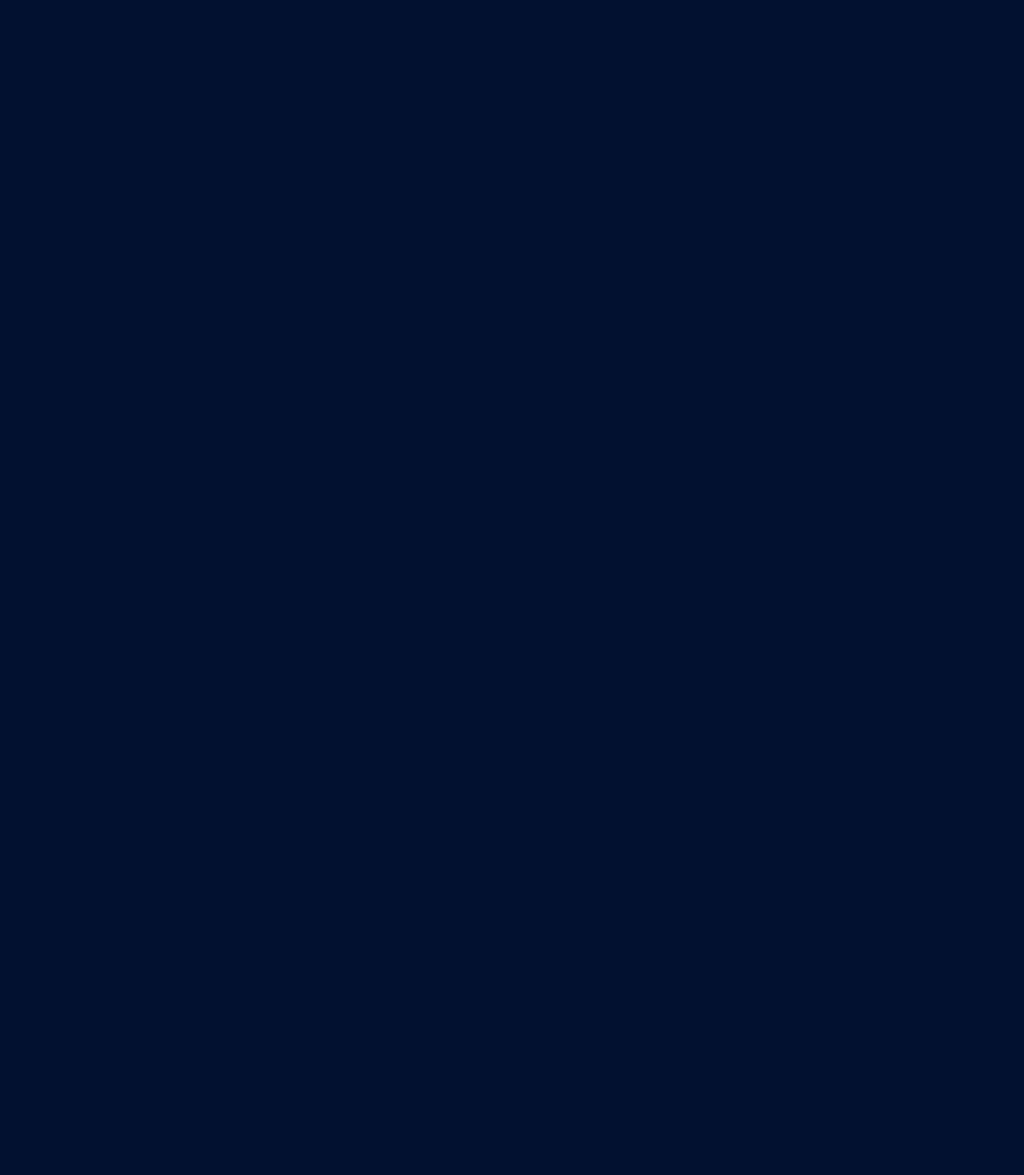
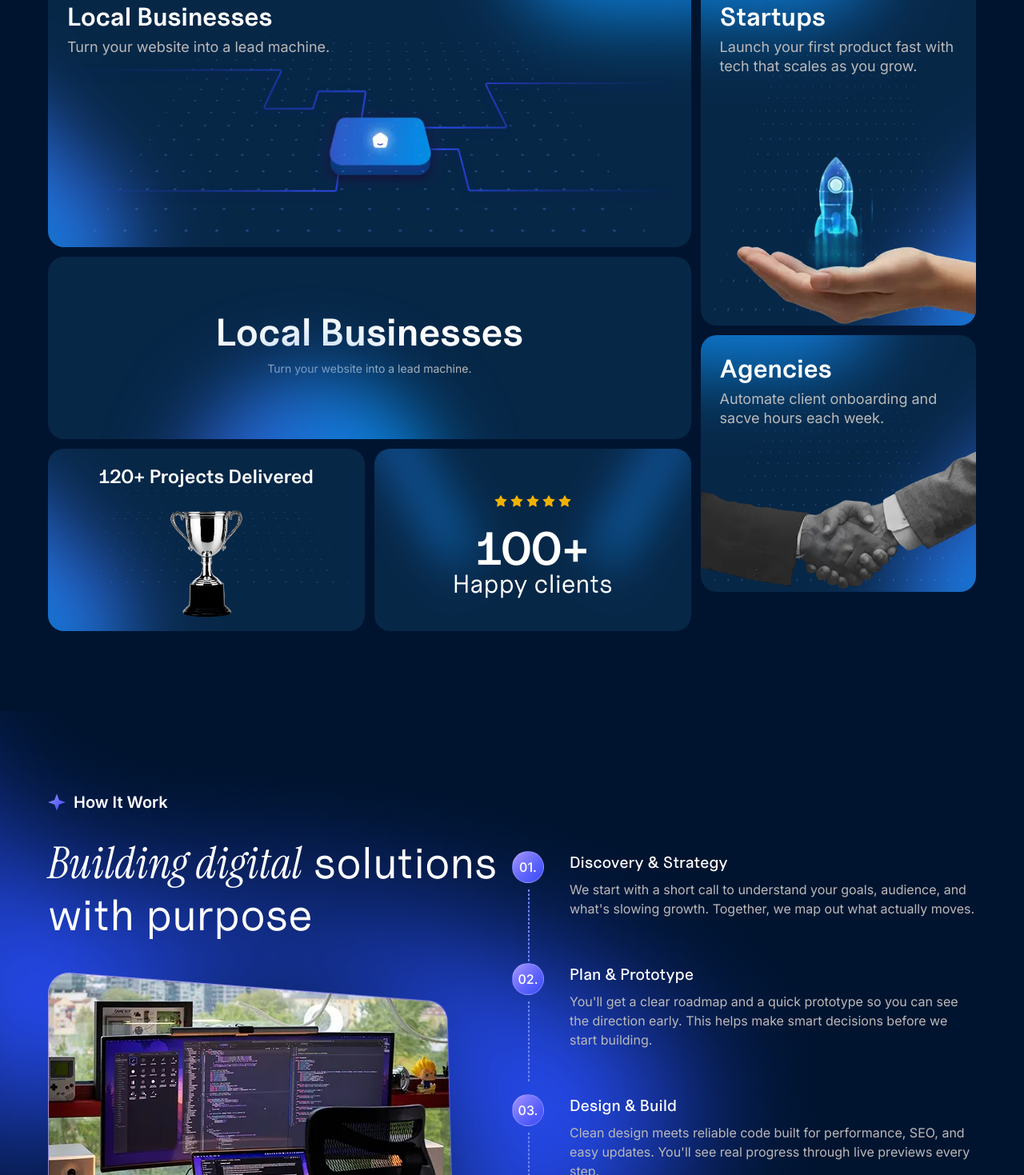
Before and after one commit to rahulsd380/Rahul-Sutradhar---Portfolio-Client, a Next.js app: page / in a window 1280 px wide. Shown: the part 6461-7930 px from the top of the page at 80% size. Before the commit the page ends 6079 px from the top, so only its background shows below. Built offline with nearby package versions, Linux system fonts and the light colour scheme.

Commit message:
Made how it works section responsove

```diff
--- a/src/app/(commonLayout)/page.tsx
+++ b/src/app/(commonLayout)/page.tsx
@@ -14,8 +14,8 @@ const Home = () => {
       <AboutMe />
       <FeaturedProjects />
       <Services />
-      {/* <WhoIHelp/> */}
-      {/* <HowItWorks/> */}
+      <WhoIHelp/>
+      <HowItWorks/>
       {/* <Testimonial/> */}
       {/* <div className="mb-[150px] mt-16 w-full"> */}
         {/* <CTA /> */}
--- a/src/components/HomePage/HowItWorks/HowItWorks.tsx
+++ b/src/components/HomePage/HowItWorks/HowItWorks.tsx
@@ -40,8 +40,8 @@ const HowItWorks = () => {
         className="absolute left-0 -top-96"
       />
       <Container>
-        <div className="flex items-center justify-between z-10 relative">
-          <div className="w-1/2">
+        <div className="flex flex-col lg:flex-row items-center justify-between gap-10 md:gap-16 xl:gap-0 z-10 relative">
+          <div className="w-full lg:w-1/2">
             <Heading
               subHeading="How It Work"
               styledHeading="Building digital"
@@ -51,7 +51,7 @@ const HowItWorks = () => {
             <Image src={IMAGES.howItWorks} alt="" className="mt-10" />
           </div>
 
-          <div className="flex flex-col gap-18 w-1/2">
+          <div className="flex flex-col gap-10 lg:gap-14 2xl:gap-18 w-full lg:w-1/2">
             {processSteps?.map((step, index) => (
               <div key={step?.id} className="flex gap-8 items-start relative">
                 {index !== processSteps?.length - 1 && (
@@ -61,10 +61,10 @@ const HowItWorks = () => {
                   {step?.id}
                 </div>
                 <div className="flex-1">
-                  <h2 className="text-white font-Uncut-Sans text-xl font-medium">
+                  <h2 className="text-white font-Uncut-Sans text-lg md:text-xl font-medium">
                     {step?.title}
                   </h2>
-                  <p className="text-neutral-35 font-Inter mt-2">
+                  <p className="text-neutral-35 font-Inter mt-2 text-xs md:text-base">
                     {step?.description}
                   </p>
                 </div>
--- a/src/components/Shared/WhoIHelp/WhoIHelp.tsx
+++ b/src/components/Shared/WhoIHelp/WhoIHelp.tsx
@@ -15,9 +15,9 @@ const WhoIHelp = () => {
           description="I work with small teams and startups seeking simple tech that delivers real results, not confusing systems."
         />
 
-        <div className="flex gap-3 mt-[70px]">
+        <div className="flex flex-col md:flex-row gap-3 mt-13 lg:mt-[70px]">
           {/* Left side */}
-          <div className="w-[70%] space-y-3">
+          <div className="w-full md:w-[60%] lg:w-[70%] space-y-3">
             {/* Left-Card-1 */}
             <div className="bg-neutral-55 rounded-[20px] p-6 relative overflow-hidden max-h-[330px]">
               <div className="w-[181px] h-[345px] rotate-135 bg-gradient-step-card rounded-[345px] blur-[48px] absolute bottom-[-110px] left-[-130px]"></div>
@@ -27,11 +27,11 @@ const WhoIHelp = () => {
                 alt=""
                 className="absolute top-0 bottom-0 right-0 left-0 w-full"
               />
-              <div>
-                <h2 className="font-Uncut-Sans text-[32px] font-semibold text-white leading-9">
+              <div className="relative">
+                <h2 className="font-Uncut-Sans text-2xl md:text-[32px] font-semibold text-white leading-9">
                   Local Businesses
                 </h2>
-                <p className="font-Inter text-lg text-neutral-35 leading-6 mt-2">
+                <p className="font-Inter text-sm md:text-lg text-neutral-35 leading-6 mt-2">
                   Turn your website into a lead machine.
                 </p>
               </div>
@@ -42,10 +42,10 @@ const WhoIHelp = () => {
             <div className="bg-neutral-55 h-[228px] rounded-[20px] p-6 relative overflow-hidden">
               <div className="size-[322px] bg-gradient-step-card rounded-[322px] blur-[48px] absolute -bottom-60 left-[168px]"></div>
               <div className="flex flex-col items-center justify-center text-center h-full">
-                <h2 className="font-Uncut-Sans text-[48px] font-semibold text-white leading-9">
+                <h2 className="font-Uncut-Sans text-[32px] md:text-[48px] font-semibold text-white leading-9">
                   Local Businesses
                 </h2>
-                <p className="font-Inter text-lg text-neutral-35 leading-6 mt-4">
+                <p className="font-Inter text-sm md:text-lgtext-lg text-neutral-35 leading-6 mt-4">
                   Turn your website into a lead machine.
                 </p>
               </div>
@@ -60,8 +60,8 @@ const WhoIHelp = () => {
                   className="absolute top-0 bottom-0 right-0 left-0 w-full"
                 />
                 <div className="w-[181px] h-[345px] rotate-135 bg-gradient-step-card rounded-[345px] blur-[48px] absolute bottom-[-110px] left-[-130px]"></div>
-                <div className="flex flex-col items-center justify-center text-center h-full gap-6">
-                  <h2 className="font-Uncut-Sans text-2xl font-semibold text-white leading-9">
+                <div className="flex flex-col items-center justify-center text-center h-full gap-6 relative">
+                  <h2 className="font-Uncut-Sans text-base md:text-2xl font-semibold text-white leading-6 md:leading-9">
                     120+ Projects Delivered
                   </h2>
                   <Image
@@ -74,7 +74,7 @@ const WhoIHelp = () => {
               <div className="bg-neutral-55 h-[228px] rounded-[20px] p-6 relative overflow-hidden w-full">
                 <div className="w-7 h-[392px] rotate-[-30deg] bg-gradient-step-card rounded-[322px] blur-[30px] absolute -top-56 left-0"></div>
                 <div className="w-7 h-[392px] rotate-30 bg-gradient-step-card rounded-[322px] blur-[30px] absolute -top-56 right-0"></div>
-                <div className="flex flex-col items-center justify-center text-center h-full gap-2">
+                <div className="flex flex-col items-center justify-center text-center h-full gap-2 relative">
                   {/* Stars */}
                   <div className="flex items-center gap-1">
                     {[1, 2, 3, 4, 5]?.map((_, index) => (
@@ -83,10 +83,10 @@ const WhoIHelp = () => {
                   </div>
 
                   <div>
-                    <h2 className="font-Uncut-Sans text-[58px] font-semibold text-white">
+                    <h2 className="font-Uncut-Sans text-[32px] md:text-[58px] font-semibold text-white">
                       100+
                     </h2>
-                    <h3 className="font-Uncut-Sans text-[32px] text-white leading-0">
+                    <h3 className="font-Uncut-Sans text-lg md:text-[32px] text-white leading-5 md:leading-0">
                       Happy clients
                     </h3>
                   </div>
@@ -96,7 +96,7 @@ const WhoIHelp = () => {
           </div>
 
           {/* Right Side */}
-          <div className="w-[30%] space-y-3 h-full">
+          <div className="w-full md:w-[40%] lg:w-[30%] space-y-3 h-full">
             {/* Right-Card-1 */}
             <div className="bg-neutral-55 rounded-[20px] relative overflow-hidden h-full">
               <div className="w-[181px] h-[345px] rotate-39 bg-gradient-step-card rounded-[345px] blur-[48px] absolute bottom-[-110px] right-[-130px]"></div>
@@ -107,10 +107,10 @@ const WhoIHelp = () => {
                 className="absolute top-0 bottom-0 right-0 left-0 w-full h-full"
               />
               <div className="relative p-6">
-                <h2 className="font-Uncut-Sans text-[32px] font-semibold text-white leading-9">
+                <h2 className="font-Uncut-Sans text-2xl md:text-[32px] font-semibold text-white leading-9">
                   Startups
                 </h2>
-                <p className="font-Inter text-lg text-neutral-35 leading-6 mt-2">
+                <p className="font-Inter text-sm md:text-lg text-neutral-35 leading-6 mt-2">
                   Launch your first product fast with tech that scales as you
                   grow.
                 </p>
@@ -127,10 +127,10 @@ const WhoIHelp = () => {
                 className="absolute top-0 bottom-0 right-0 left-0 w-full h-full"
               />
               <div className="relative p-6">
-                <h2 className="font-Uncut-Sans text-[32px] font-semibold text-white leading-9">
+                <h2 className="font-Uncut-Sans text-2xl md:text-[32px] font-semibold text-white leading-9">
                   Agencies
                 </h2>
-                <p className="font-Inter text-lg text-neutral-35 leading-6 mt-2">
+                <p className="font-Inter text-sm md:text-lg text-neutral-35 leading-6 mt-2">
                   Automate client onboarding and sacve hours each week.
                 </p>
               </div>
```
